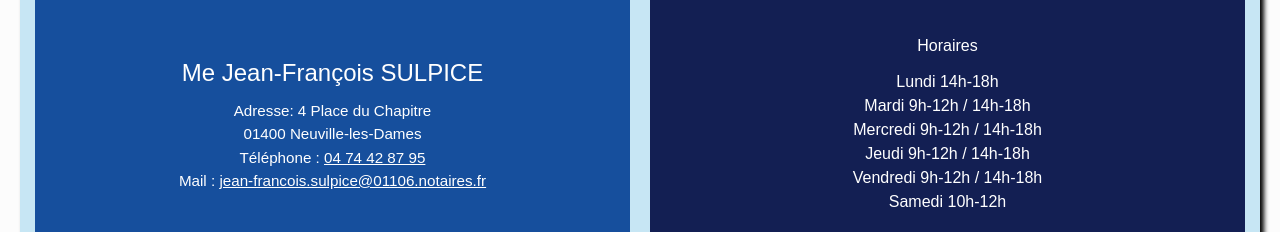
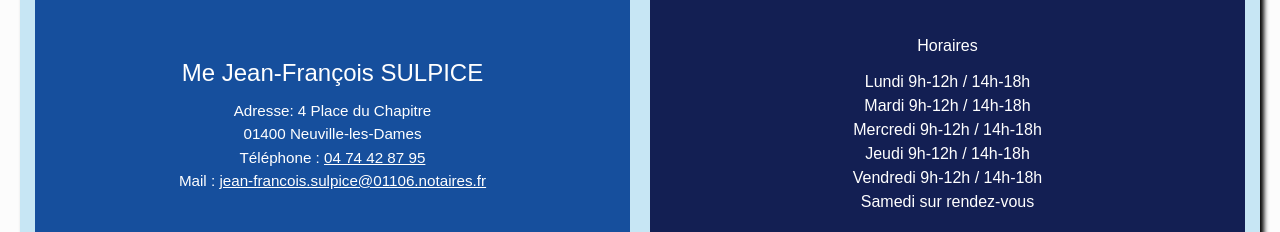
Before and after one commit to Ben43200/sulp-app, a React (Create React App) app: page /contactpage in a window 1280 px wide. Shown: the part 568-800 px from the top of the page. Built offline with nearby package versions, Linux system fonts and the light colour scheme.

Commit message:
changement horaire

```diff
--- a/src/pages/Contact/ContactPage.js
+++ b/src/pages/Contact/ContactPage.js
@@ -25,12 +25,12 @@ export default function ContactPage(){
   </div>
   <div className="horaires-container">
     <h3>Horaires</h3>
-    <p>Lundi 14h-18h</p>
+    <p>Lundi 9h-12h / 14h-18h</p>
     <p>Mardi 9h-12h / 14h-18h</p>
     <p>Mercredi 9h-12h / 14h-18h</p>
     <p>Jeudi 9h-12h / 14h-18h</p>
     <p>Vendredi 9h-12h / 14h-18h</p>
-    <p>Samedi 10h-12h</p>
+    <p>Samedi sur rendez-vous</p>
   </div>
   </aside>
         </main>
```
